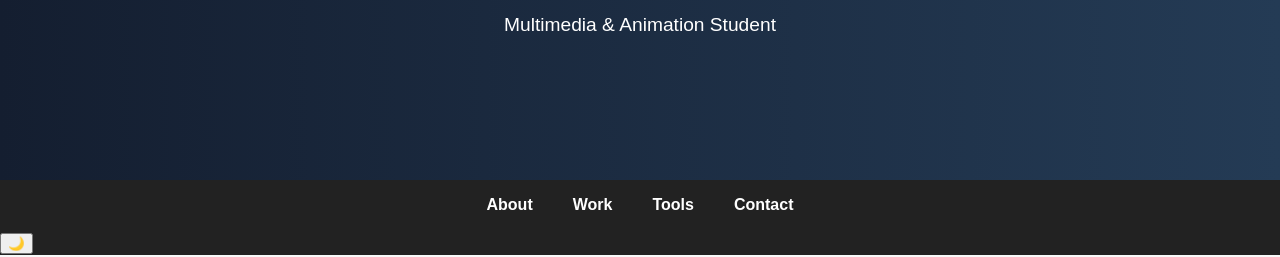
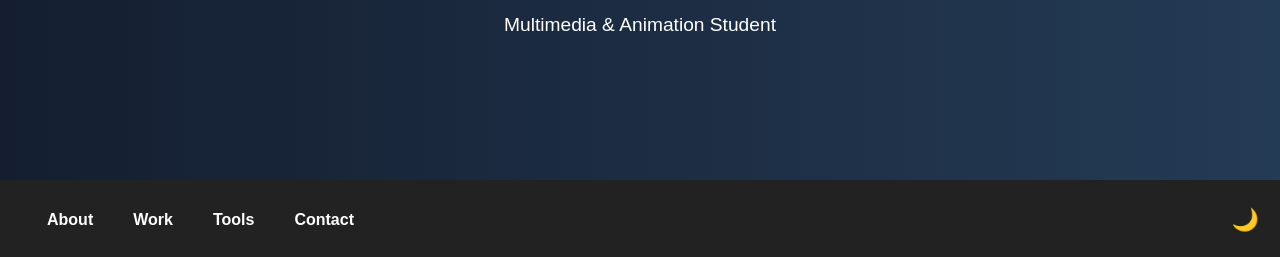
Before and after one commit to Mdrinishad/multimedia-animation-portfolio, a plain HTML site: page index.html in a window 1280 px wide. Shown: the part 256-513 px from the top of the page. Drawn offline with Linux system fonts and the light colour scheme.

Commit message:
Update styles.css

```diff
--- a/styles.css
+++ b/styles.css
@@ -7,6 +7,38 @@ body {
   color: #222;
   scroll-behavior: smooth;
 }
+
+/* Default (Light Mode) */
+body {
+  background: #ffffff;
+  color: #222;
+  transition: background 0.3s, color 0.3s;
+}
+
+nav {
+  display: flex;
+  justify-content: space-between;
+  align-items: center;
+  padding: 15px;
+}
+
+#theme-toggle {
+  background: none;
+  border: none;
+  font-size: 22px;
+  cursor: pointer;
+}
+
+/* Dark Mode */
+body.dark-mode {
+  background: #121212;
+  color: #f1f1f1;
+}
+
+body.dark-mode nav ul li a {
+  color: #ff9800;
+}
+
 
 /* Hero Section */
 .hero {
```
